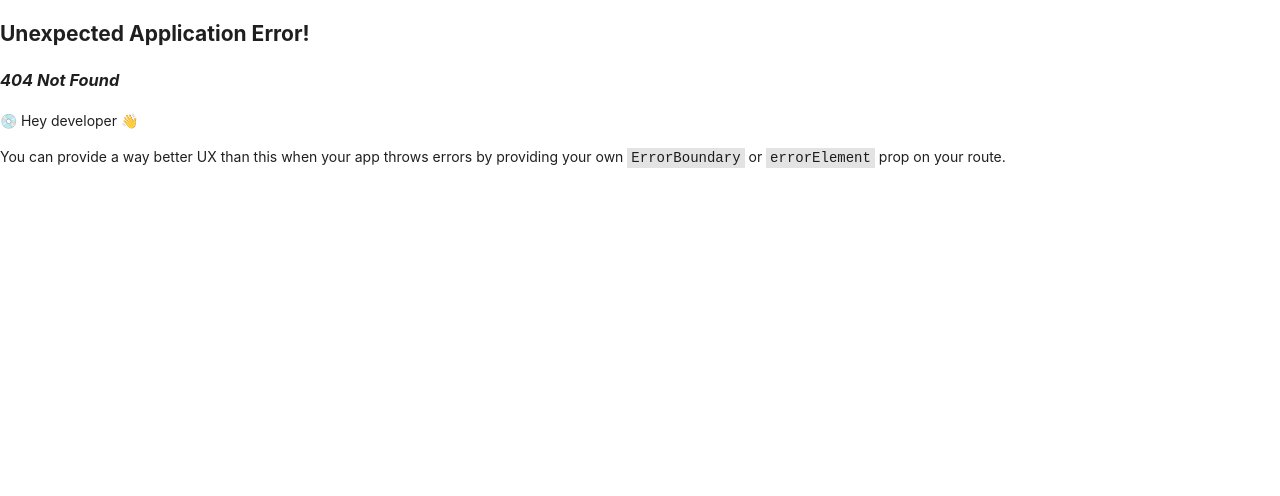
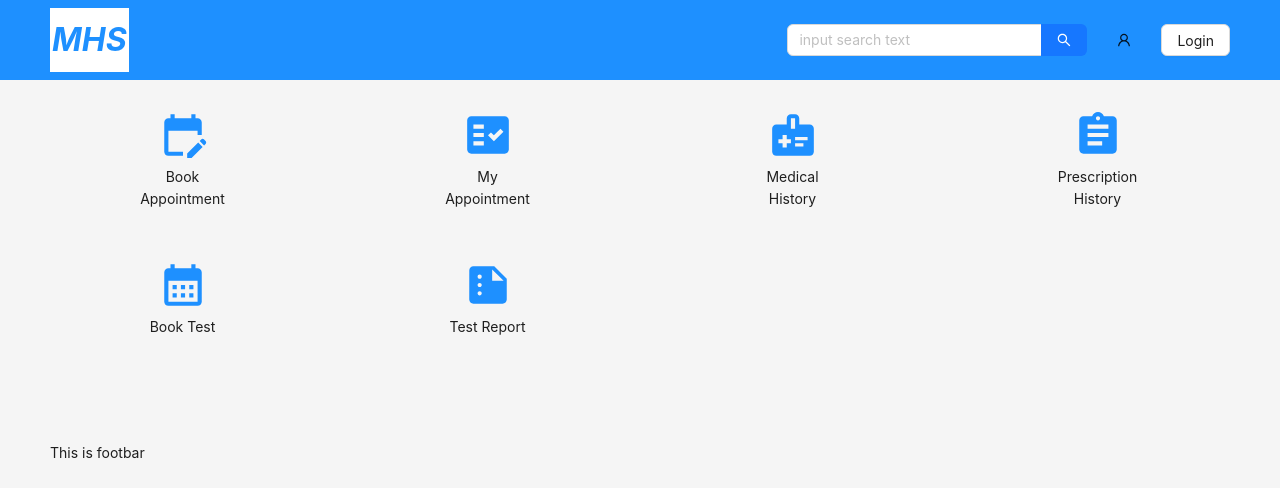
Before and after one commit to Gretycos/mhs-frontend, a React (Vite) app: page /user-home in a window 1280 px wide. Before the commit this address had no page. Shown: the top 496 px of the page. Built offline with nearby package versions, Linux system fonts and the light colour scheme.

Commit message:
added user home menu

```diff
--- a/package.json
+++ b/package.json
@@ -10,6 +10,8 @@
   },
   "dependencies": {
     "@ant-design/icons": "^5.3.1",
+    "@emotion/styled": "^11.11.0",
+    "@mui/icons-material": "^5.15.13",
     "@reduxjs/toolkit": "^2.2.1",
     "antd": "^5.15.1",
     "axios": "^1.6.7",
--- a/src/views/UserHome/UserHome.jsx
+++ b/src/views/UserHome/UserHome.jsx
@@ -2,12 +2,67 @@
  * author: Tsong
  * time: 18/03/2024 14:41
  */
+import "./UserHome.less"
+import EditCalendarOutlinedIcon from '@mui/icons-material/EditCalendarOutlined';
+import {useNavigate} from "react-router-dom";
+import {Assignment, CalendarMonth, EditCalendar, FactCheck, MedicalInformation, Summarize} from "@mui/icons-material";
 
 const UserHome = () => {
+    const navigate = useNavigate()
+
+    const menu = [
+        {
+            name: "Book Appointment",
+            icon: <EditCalendar className="menu-icon-style" />,
+            url: ""
+
+        },
+        {
+            name: "My Appointment",
+            icon: <FactCheck className="menu-icon-style" />,
+            url: ""
+
+        },
+        {
+            name: "Medical History",
+            icon: <MedicalInformation className="menu-icon-style" />,
+            url: ""
+
+        },
+        {
+            name: "Prescription History",
+            icon: <Assignment className="menu-icon-style" />,
+            url: ""
+
+        },
+        {
+            name: "Book Test",
+            icon: <CalendarMonth className="menu-icon-style" />,
+            url: ""
+
+        },
+        {
+            name: "Test Report",
+            icon: <Summarize className="menu-icon-style" />,
+            url: ""
+
+        },
+    ]
+    const onItemClick = (url) => {
+        navigate(url)
+    }
+    const menuComponent = menu.map((item, idx) => {
+        return (
+            <div key={idx} className="menu-item" onClick={() => onItemClick(item.url)}>
+                <div className="menu-icon">{item.icon}</div>
+                <div className="menu-name">{item.name}</div>
+            </div>
+        )
+    })
 
     return (
-        <div>
-
+        <div className="user-home-menu">
+            {menuComponent}
         </div>
     )
 }
--- a/src/views/UserHome/UserHome.less
+++ b/src/views/UserHome/UserHome.less
@@ -2,3 +2,29 @@
  * author: Tsong
  * time: 18/03/2024 14:41
  */
+@import "@/common/style/custom-style.less";
+
+.user-home-menu{
+  padding: 30px;
+  display: flex;
+  align-items: flex-start;
+  flex-direction: row;
+  flex-wrap: wrap;
+  .menu-item{
+    cursor: pointer;
+    margin-bottom: 50px;
+    display: flex;
+    flex-direction: column;
+    justify-content: center;
+    align-items: center;
+    width: 25%;
+  }
+  .menu-icon-style{
+    font-size: 50px !important;
+    color: @mhs-color;
+  }
+  .menu-name {
+    text-align: center;
+    width: 100px;
+  }
+}
```
Also changed, not shown: src/router/Router.jsx (+7 -0 lines).
